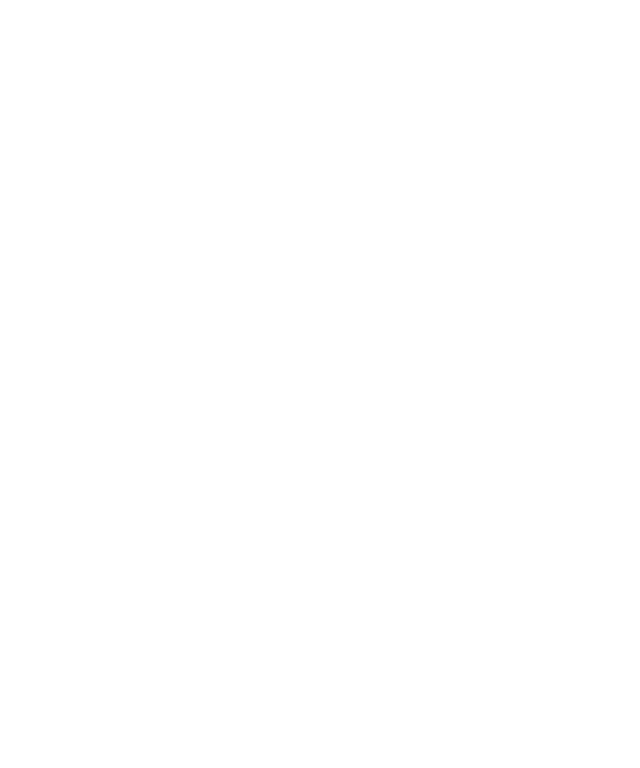
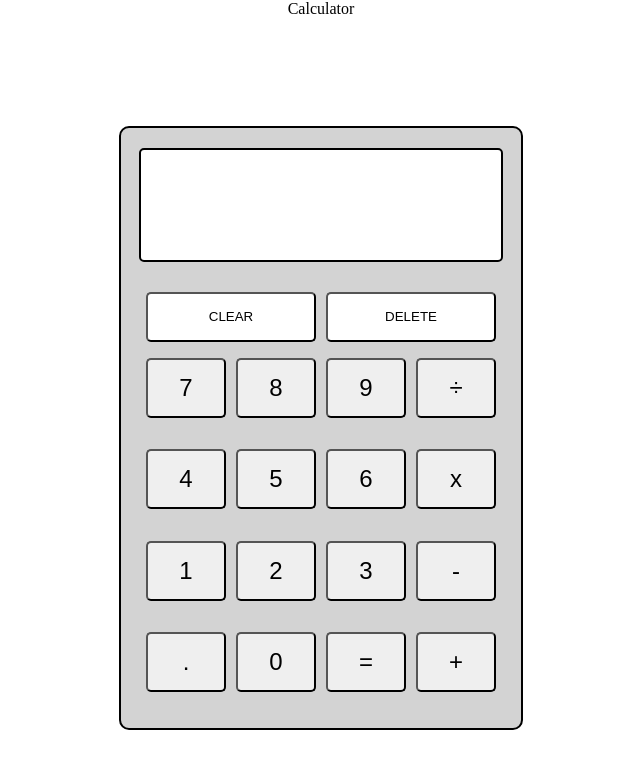
Before and after one commit to trannchris/calculator, a plain HTML site: page index.html in a window 1280 px wide. Shown: the whole page, without its empty margins (319-959 px from the left). Drawn offline with Linux system fonts and the light colour scheme.

Commit message:
Create basic html layout

```diff
--- a/index.html
+++ b/index.html
@@ -4,6 +4,35 @@
     <meta charset="UTF-8" />
     <meta name="viewport" content="width=device-width, initial-scale=1.0" />
     <title>Calculator</title>
+
+    <link rel="stylesheet" href="style.css" />
+    <script src="app.js" defer></script>
   </head>
-  <body></body>
+  <body>
+    <div class="calculator">
+      <div class="display"></div>
+      <div class="buttons">
+        <button class="actionButton">CLEAR</button>
+        <button class="actionButton">DELETE</button>
+      </div>
+      <div class="numbers">
+        <button>7</button>
+        <button>8</button>
+        <button>9</button>
+        <button>&divide</button>
+        <button>4</button>
+        <button>5</button>
+        <button>6</button>
+        <button>x</button>
+        <button>1</button>
+        <button>2</button>
+        <button>3</button>
+        <button>-</button>
+        <button>.</button>
+        <button>0</button>
+        <button>=</button>
+        <button>+</button>
+      </div>
+    </div>
+  </body>
 </html>
--- a/style.css
+++ b/style.css
@@ -0,0 +1,57 @@
+* {
+  display: flex;
+  justify-content: center;
+  align-items: center;
+  flex-direction: column;
+}
+
+.calculator {
+  margin-top: 100px;
+  border: 2px solid black;
+  border-radius: 10px;
+  width: 400px;
+  height: 600px;
+  background-color: lightgray;
+}
+
+.display {
+  background-color: white;
+  margin-top: 20px;
+  width: 90%;
+  height: 30%;
+  border: 2px solid black;
+  border-radius: 5px;
+  gap: 10px;
+}
+
+.buttons {
+  margin-top: 30px;
+  display: flex;
+  flex-direction: row;
+  gap: 10px;
+}
+
+.buttons button {
+  background-color: white;
+  height: 50px;
+  width: 170px;
+  border-radius: 5px;
+}
+
+.numbers {
+  height: 100%;
+  width: 90%;
+  display: grid;
+  grid-template-columns: repeat(4, 2fr);
+  grid-template-rows: repeat(4, 2fr);
+  justify-items: center;
+  align-items: center;
+  margin-bottom: 20px;
+}
+
+.numbers button {
+  height: 60px;
+  width: 80px;
+  font-size: 24px;
+  border-radius: 5px;
+}
```
